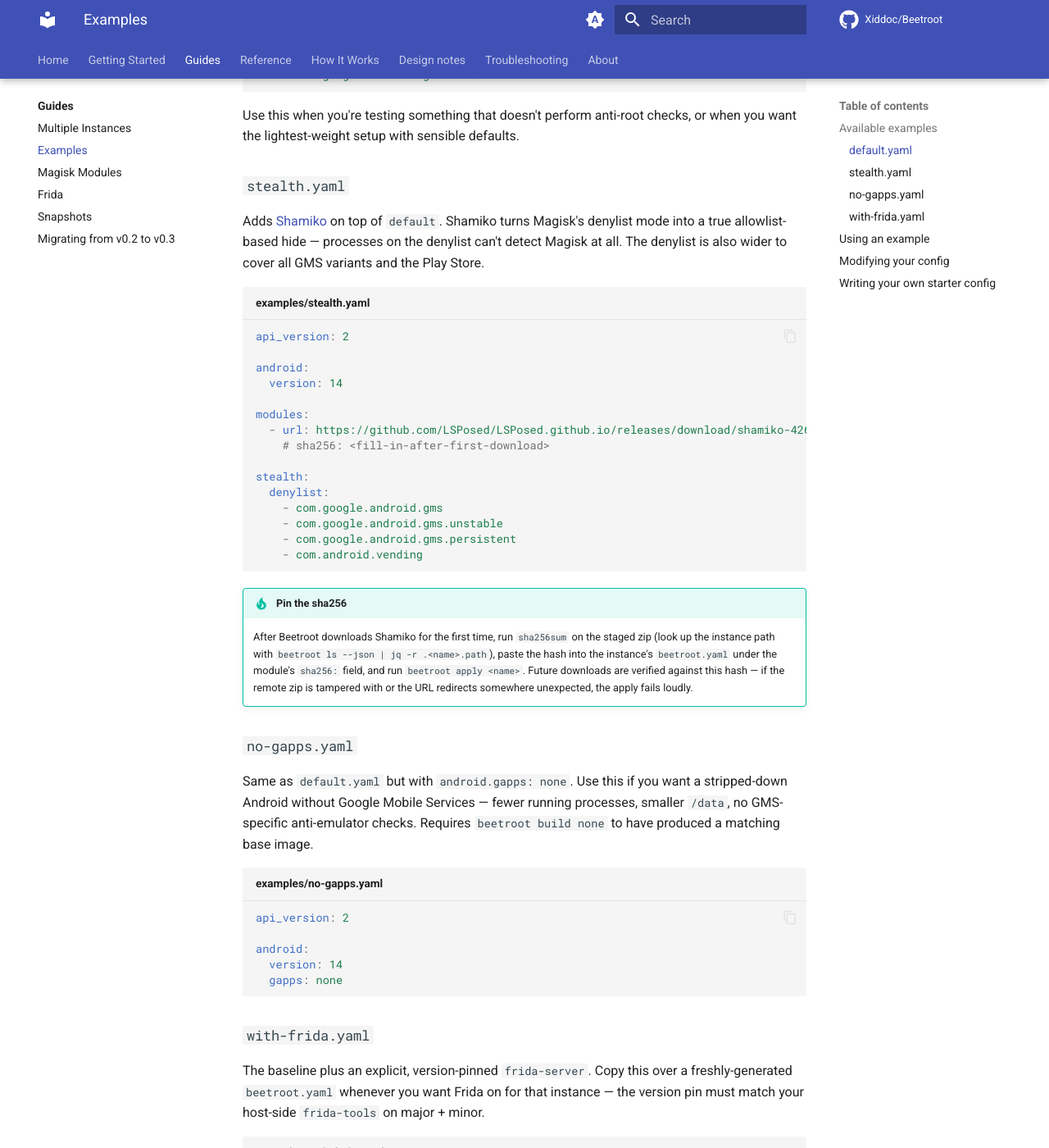
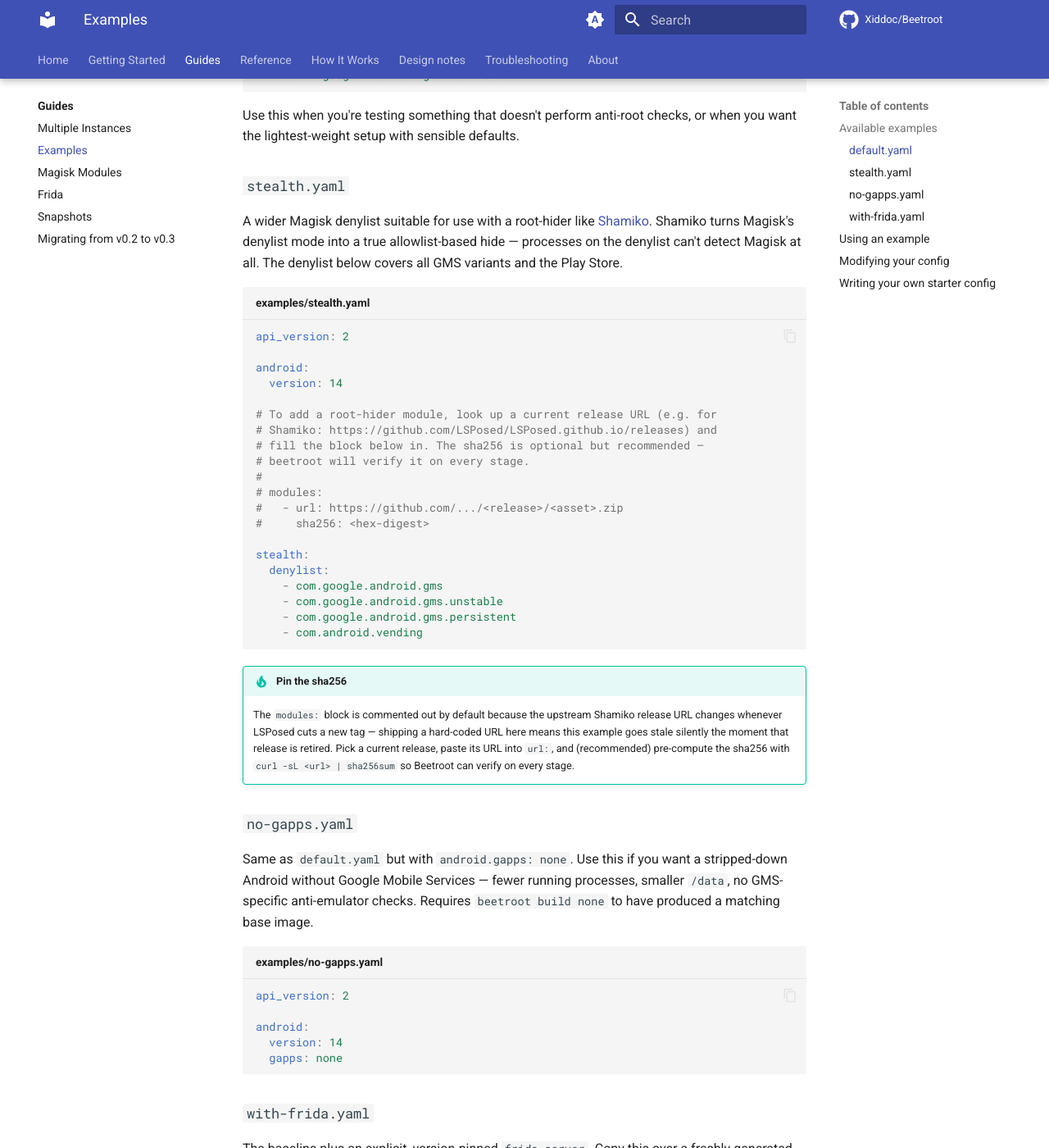
Before and after one commit to Xiddoc/Beetroot, an MkDocs documentation site: the page built from docs/guides/examples.md, in a window 1280 px wide and 1400 px high, scrolled down 884 px. Shown: the whole window at 82% size. Built offline with MkDocs 1.6.1 and Material for MkDocs 9.7.7, drawn with Linux system fonts in a browser that asks for light colours; comment, search, counter and statistics services are not loaded.

Commit message:
docs(crd): drop dead shamiko URL from stealth.yaml example
CR #2 finding E2-followup: ``examples/stealth.yaml`` cited a Shamiko
release URL that now 404s (``shamiko-426`` was retired upstream). The
CHANGELOG's recommended migration recipe — ``cp examples/stealth.yaml
alpha/beetroot.yaml && beetroot apply alpha`` — hit this download
failure for every v0.2 user upgrading.

The example's purpose is to show how the ``stealth.denylist`` field is
structured, not to ship a working module download. The modules block
is now commented out with a pointer to the LSPosed releases page
explaining how to pick a current Shamiko URL + (recommended) sha256.
``docs/guides/examples.md`` is updated to match (it quotes the YAML
verbatim).

No new test — ``tests/test_modules_dl.py`` already pins
``ModuleFetchError`` for 404s, and the example contains no
machine-checkable claim. The change is purely about not shipping
known-stale URLs in starter configs.

Co-Authored-By: Claude Opus 4.7 (1M context) <noreply@anthropic.com>

````diff
--- a/docs/guides/examples.md
+++ b/docs/guides/examples.md
@@ -34,7 +34,7 @@ Use this when you're testing something that doesn't perform anti-root checks, or
 
 ### `stealth.yaml`
 
-Adds [Shamiko](https://github.com/LSPosed/LSPosed.github.io) on top of `default`. Shamiko turns Magisk's denylist mode into a true allowlist-based hide — processes on the denylist can't detect Magisk at all. The denylist is also wider to cover all GMS variants and the Play Store.
+A wider Magisk denylist suitable for use with a root-hider like [Shamiko](https://github.com/LSPosed/LSPosed.github.io). Shamiko turns Magisk's denylist mode into a true allowlist-based hide — processes on the denylist can't detect Magisk at all. The denylist below covers all GMS variants and the Play Store.
 
 ```yaml title="examples/stealth.yaml"
 api_version: 2
@@ -42,9 +42,14 @@ api_version: 2
 android:
   version: 14
 
-modules:
-  - url: https://github.com/LSPosed/LSPosed.github.io/releases/download/shamiko-426/Shamiko-v0.7.4-426-release.zip
-    # sha256: <fill-in-after-first-download>
+# To add a root-hider module, look up a current release URL (e.g. for
+# Shamiko: https://github.com/LSPosed/LSPosed.github.io/releases) and
+# fill the block below in. The sha256 is optional but recommended —
+# beetroot will verify it on every stage.
+#
+# modules:
+#   - url: https://github.com/.../<release>/<asset>.zip
+#     sha256: <hex-digest>
 
 stealth:
   denylist:
@@ -55,7 +60,7 @@ stealth:
 ```
 
 !!! tip "Pin the sha256"
-    After Beetroot downloads Shamiko for the first time, run `sha256sum` on the staged zip (look up the instance path with `beetroot ls --json | jq -r .<name>.path`), paste the hash into the instance's `beetroot.yaml` under the module's `sha256:` field, and run `beetroot apply <name>`. Future downloads are verified against this hash — if the remote zip is tampered with or the URL redirects somewhere unexpected, the apply fails loudly.
+    The `modules:` block is commented out by default because the upstream Shamiko release URL changes whenever LSPosed cuts a new tag — shipping a hard-coded URL here means this example goes stale silently the moment that release is retired. Pick a current release, paste its URL into `url:`, and (recommended) pre-compute the sha256 with `curl -sL <url> | sha256sum` so Beetroot can verify on every stage.
 
 ### `no-gapps.yaml`
 
````
Also changed, not shown: 1 other file.
